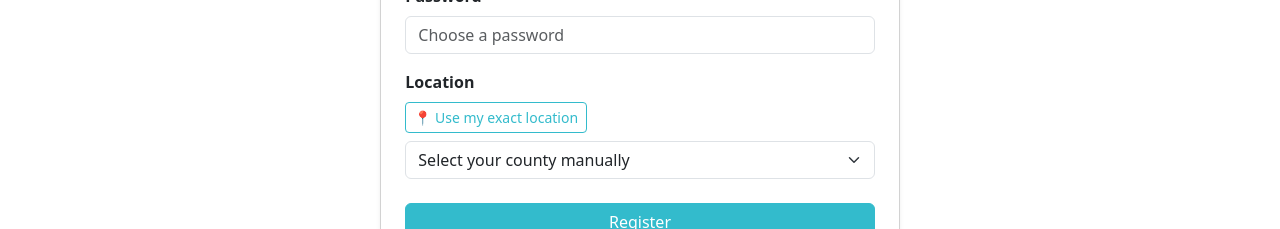
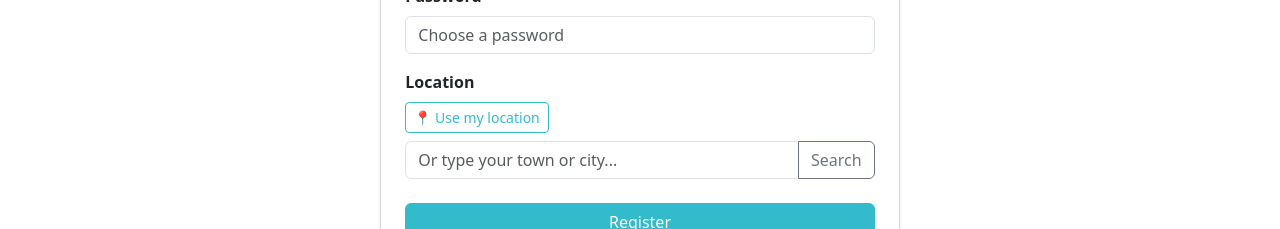
Before and after one commit to JoeQuigley1/Swappable, a React (Vite) app in the folder frontend/: page /register in a window 1280 px wide. Shown: the part 455-684 px from the top of the page. Built offline with nearby package versions, Linux system fonts and the light colour scheme; the HTML template or start-up script is replaced by a standard one.

Commit message:
Replace county dropdown with Nominatim location search on register

```diff
--- a/frontend/src/pages/RegisterPage.jsx
+++ b/frontend/src/pages/RegisterPage.jsx
@@ -1,7 +1,7 @@
 import { useState } from 'react'
 import { Link, useNavigate } from 'react-router-dom'
 import { BRAND_COLOR } from '../lib/constants'
-import { IRISH_COUNTIES } from '../lib/counties'
+
 
 // registration page for new users
 function RegisterPage() {
@@ -25,30 +25,45 @@ function RegisterPage() {
   // message shown after location is detected
   const [locationMessage, setLocationMessage] = useState('')
 
+  const [locationSearch, setLocationSearch] = useState('')
+  const [searching, setSearching] = useState(false)
+
   // updates form data when user types in any field
   const handleChange = (e) => {
     setFormData({ ...formData, [e.target.name]: e.target.value })
   }
 
-  // handles county selection - saves county name and coordinates
-  const handleCountyChange = (e) => {
-    const selectedCounty = IRISH_COUNTIES.find(c => c.name === e.target.value)
-    if (selectedCounty) {
+ // handles nominatim location search
+ const handleLocationSearch = async () => {
+    if (!locationSearch.trim()) return
+    setSearching(true)
+    setError('')
+    try {
+        const response = await fetch(
+         `https://nominatim.openstreetmap.org/search?q=${encodeURIComponent(locationSearch)},Ireland&format=json&limit=1`,
+         { headers: { 'Accept-Language': 'en' } }
+       )
+       const results = await response.json()
+       if (results.length === 0) {
+         setError('Location not found. Try a different town or county.')
+         setSearching(false)
+         return
+       }
+       const place = results[0]
        setFormData({
          ...formData,
-        location: selectedCounty.name,
-        lat: selectedCounty.lat,
-        lng: selectedCounty.lng
+         location: place.display_name.split(',')[0],
+         lat: parseFloat(place.lat),
+         lng: parseFloat(place.lon)
        })
-      setLocationMessage('')
-    } else {
-      setFormData({ ...formData, location: '', lat: '', lng: '' })
-      setLocationMessage('')
+       setLocationMessage(`Location found: ${place.display_name.split(',')[0]}`)
+     } catch (err) {
+       setError('Could not search for location. Please try again.')
      }
+     setSearching(false)
    }
 
  // asks browser for user's exact GPS coordinates
-  // finds the closest county to those coordinates
  const handleUseMyLocation = () => {
      if (!navigator.geolocation) {
        setError('Geolocation is not supported by your browser.')
@@ -60,35 +75,17 @@ function RegisterPage() {
        (position) => {
          const userLat = position.coords.latitude
          const userLng = position.coords.longitude
-
-        // find the closest county to the user's coordinates
-        let closestCounty = null
-        let shortestDistance = Infinity
-
-        IRISH_COUNTIES.forEach(county => {
-          const distance = Math.sqrt(
-            Math.pow(county.lat - userLat, 2) +
-            Math.pow(county.lng - userLng, 2)
-          )
-          if (distance < shortestDistance) {
-            shortestDistance = distance
-            closestCounty = county
-          }
-        })
-
-        if (closestCounty) {
          setFormData({
            ...formData,
-            location: closestCounty.name,
+           location: 'My Location',
            lat: userLat,
            lng: userLng
          })
-          setLocationMessage(`Location detected: ${closestCounty.name}`)
-        }
+         setLocationMessage(`Location detected using GPS`)
          setLocating(false)
        },
-      (err) => {
-        setError('Could not get your location. Please select your county manually.')
+       () => {
+         setError('Could not get your location. Please type it instead.')
          setLocating(false)
        }
      )
@@ -195,32 +192,37 @@ function RegisterPage() {
                     onClick={handleUseMyLocation}
                     disabled={locating}
                   >
-                    {locating ? 'Detecting location...' : '📍 Use my exact location'}
+                    {locating ? 'Detecting location...' : '📍 Use my location'}
                   </button>
                 </div>
 
-                {/* show success message if location was detected */}
+                {/* town/city search */}
+                <div className="input-group mb-2">
+                  <input
+                    type="text"
+                    className="form-control"
+                    placeholder="Or type your town or city..."
+                    value={locationSearch}
+                    onChange={(e) => setLocationSearch(e.target.value)}
+                    onKeyDown={(e) => e.key === 'Enter' && handleLocationSearch()}
+                  />
+                  <button
+                    type="button"
+                    className="btn btn-outline-secondary"
+                    onClick={handleLocationSearch}
+                    disabled={searching}
+                  >
+                    {searching ? 'Searching...' : 'Search'}
+                  </button>
+                </div>
+
+                {/* confirmation message */}
                 {locationMessage && (
-                  <div className="alert alert-success py-2 mb-2 small">
-                    {locationMessage}
-                  </div>
+                  <div className="text-success small">{locationMessage}</div>
                 )}
-
-                {/* county dropdown as fallback */}
-                <select
-                  className="form-select"
-                  name="location"
-                  value={formData.location}
-                  onChange={handleCountyChange}
-                  required
-                >
-                  <option value="">Select your county manually</option>
-                  {IRISH_COUNTIES.map(county => (
-                    <option key={county.name} value={county.name}>
-                      {county.name}
-                    </option>
-                  ))}
-                </select>
+                {formData.location && (
+                  <div className="text-muted small">📍 {formData.location}</div>
+                )}
               </div>
 
               {/* submit button */}
```
Lines whose indentation alone changed are shown as unchanged.
